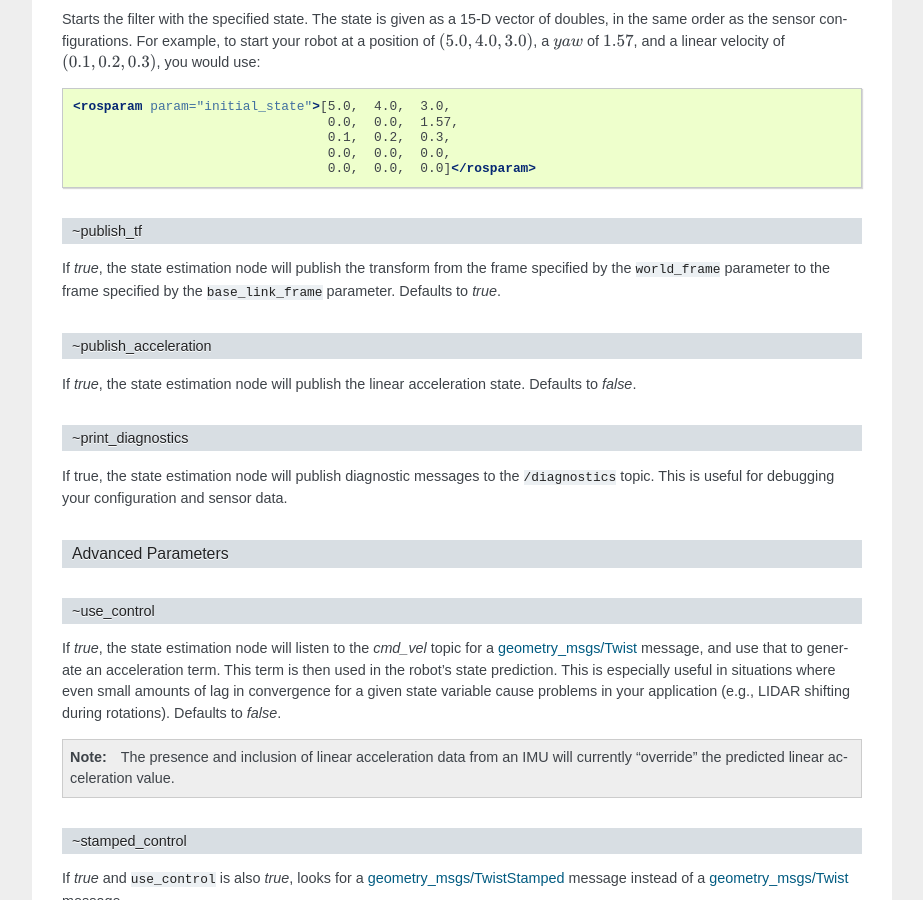
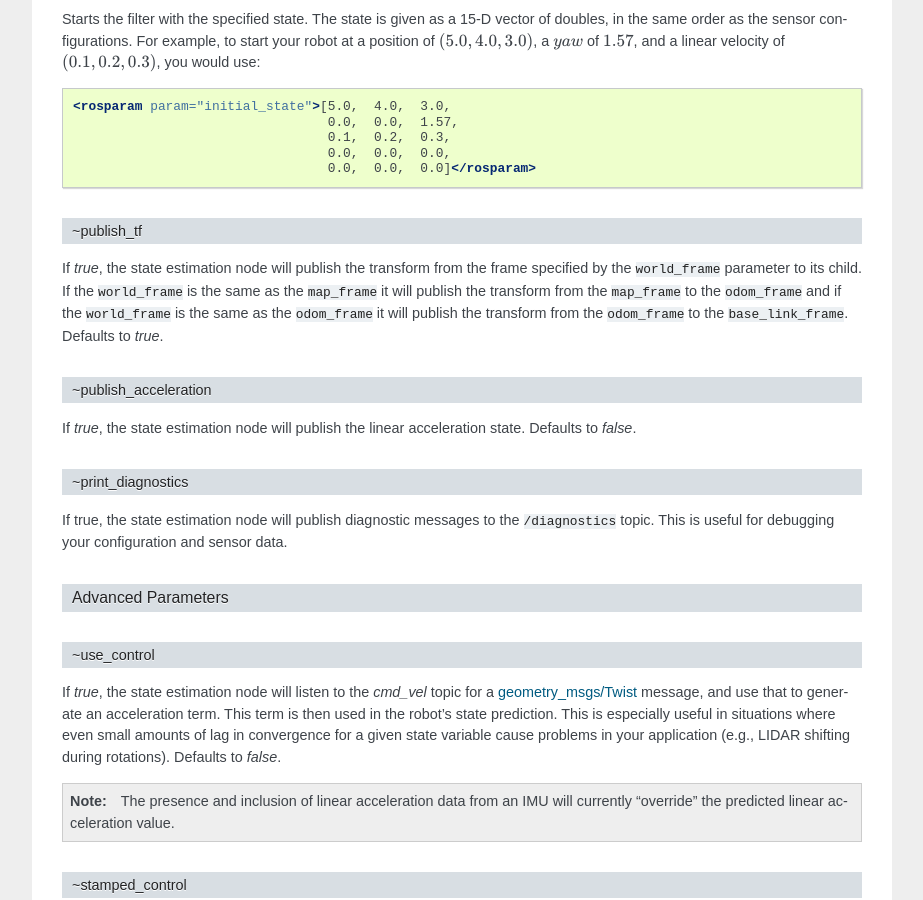
Before and after one commit to cra-ros-pkg/robot_localization, a Sphinx documentation site: the page built from doc/state_estimation_nodes.rst, in a window 1280 px wide and 900 px high, scrolled down 4540 px. Shown: the whole window, without its empty margins (318-1241 px from the left). Built offline with Sphinx 7.4.7, drawn with Linux system fonts in a browser that asks for light colours; the version number could not be read and is left out.

Commit message:
Update state_estimation_nodes.rst
Make the intention/use/function of the publish_tf parameter clear. In my experience, what the current description describes is not actually what happens.

```diff
--- a/doc/state_estimation_nodes.rst
+++ b/doc/state_estimation_nodes.rst
@@ -168,7 +168,7 @@ Starts the filter with the specified state. The state is given as a 15-D vector
 
 ~publish_tf
 ^^^^^^^^^^^
-If *true*, the state estimation node will publish the transform from the frame specified by the ``world_frame`` parameter to the frame specified by the ``base_link_frame`` parameter. Defaults to *true*.
+If *true*, the state estimation node will publish the transform from the frame specified by the ``world_frame`` parameter to its child. If the ``world_frame`` is the same as the ``map_frame`` it will publish the transform from the ``map_frame`` to the ``odom_frame`` and if the ``world_frame`` is the same as the ``odom_frame`` it will publish the transform from the ``odom_frame`` to the ``base_link_frame``. Defaults to *true*.
 
 ~publish_acceleration
 ^^^^^^^^^^^^^^^^^^^^^
```
